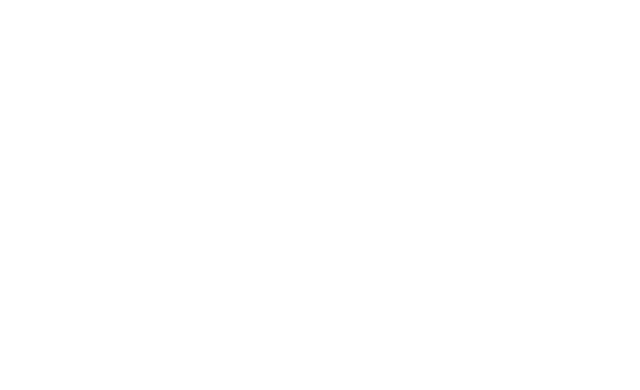
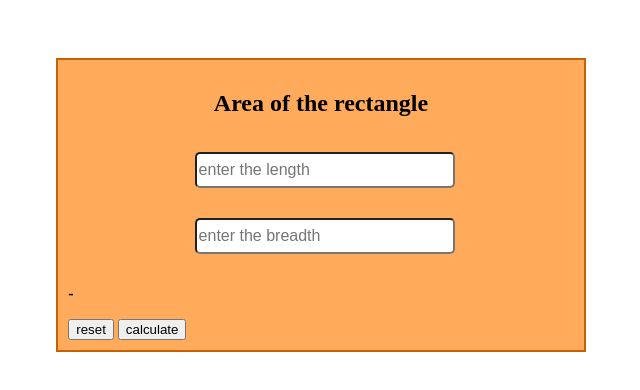
Before and after one commit to Thoratshraddha14/assignment21, a plain HTML site: page index.html in a window 1280 px wide. Shown: the whole page, without its empty margins (319-959 px from the left). Drawn offline with Linux system fonts and the light colour scheme.

Commit message:
rectangle class  added and css apply

```diff
--- a/index.html
+++ b/index.html
@@ -9,10 +9,40 @@
             display: flex;
             justify-content: center;
             }
+        .sub-container{
+            width: 40%;
+            margin: 50px;
+            padding: 10px;
+            border: 2px solid #c56206;
+            background-color: #FFAB5B;
+        }
+        .input-box{
+            margin: 15px;
+            margin-left: 25%;
+            width: 50%;
+            height: 30px;
+            font-size: 100%;
+            border-radius: 5px;
+        }
+        .input-box:focus{
+            outline: none;
+        }
+
     </style>
 </head>
 <body>
     <div class="container">
+        <div class="sub-container">
+            <div class="rectangle">
+                <h2 style="text-align: center;">Area of the rectangle</h2>
+                <input type="number" class="input-box" placeholder="enter the length" id="length"><br>
+                <input type="number" class="input-box" placeholder="enter the breadth" id="breadth"><br>
+                <b><p class="result" id="result" >-</p></b>
+                <button class="btn btn1">reset</button>
+                <button class="btn btn2">calculate</button>
+            </div>
+
+        </div>
     </div>
 </body>
 </html>
```
